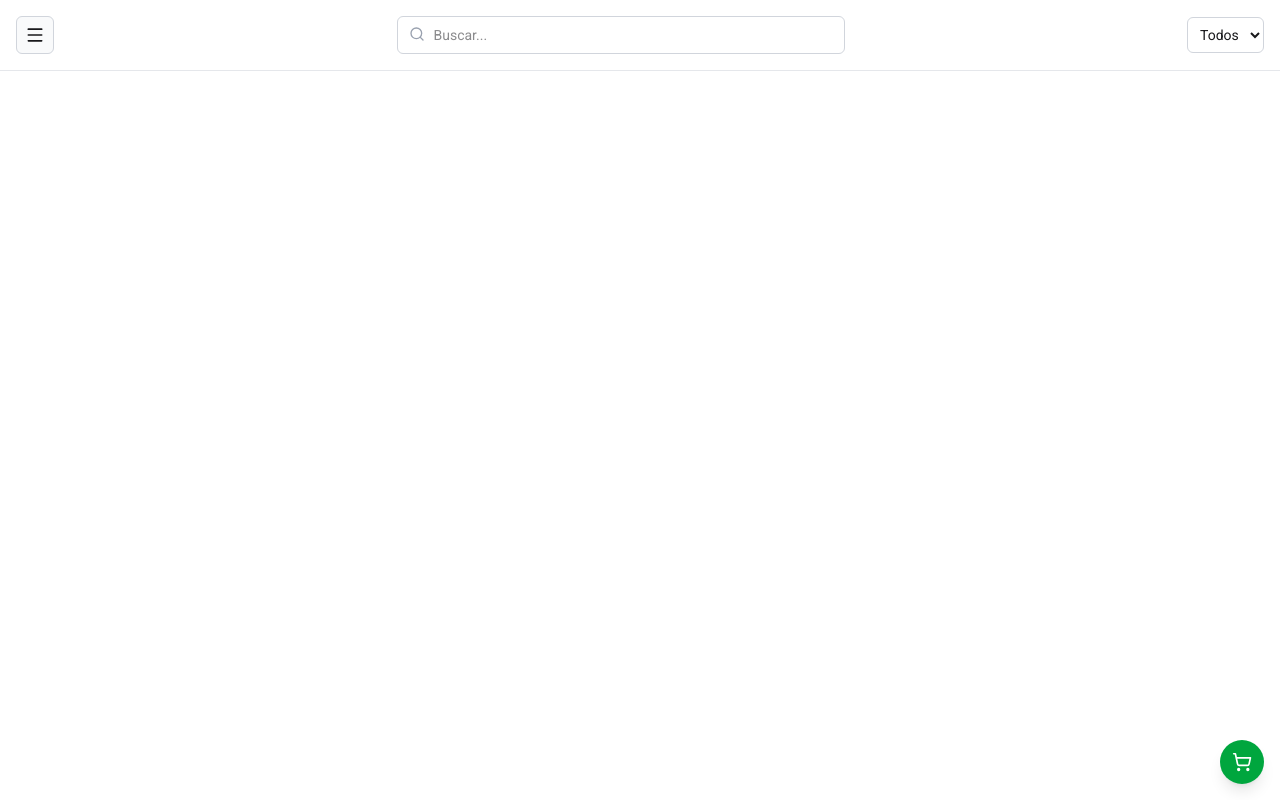
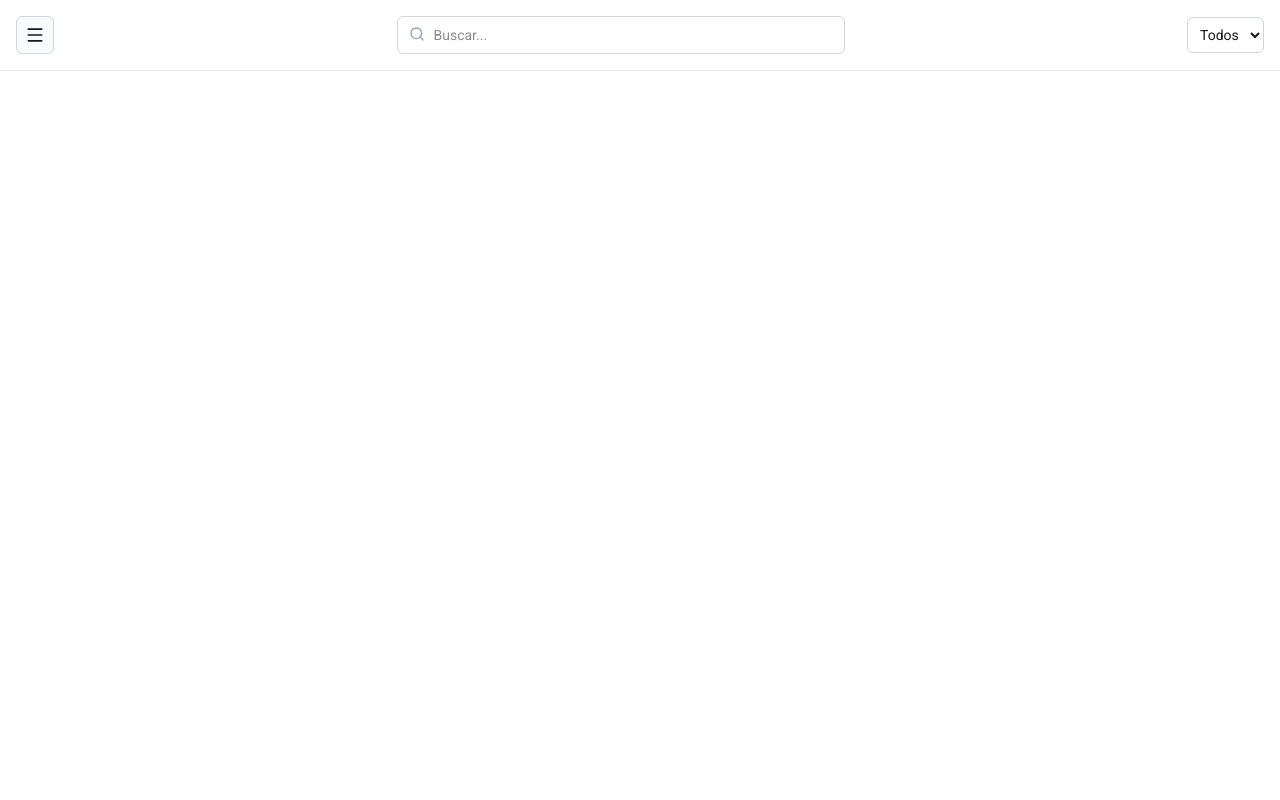
Before and after one commit to brayanty/inventory-manager, a React (Vite) app in the folder frontend/: page / in a window 1280 px wide. Built offline with nearby package versions, Linux system fonts and the light colour scheme.

Commit message:
delete(frontend): remove useOpenSidebar and button shoppingCart

```diff
--- a/frontend/src/components/layout/Layout.tsx
+++ b/frontend/src/components/layout/Layout.tsx
@@ -2,10 +2,8 @@ import { Outlet } from "react-router";
 import Header from "./header";
 import Sidebar from "./Sidebar";
 import { ShoppingCartIcon } from "lucide-react";
-import { useOpenSidebar } from "../hooks/openSidebar";
 
 export default function Layout() {
-  const [toggleSidebar] = useOpenSidebar("#shopping-cart");
   return (
     <div className="h-screen max-h-screen flex flex-row">
       {/* Navegation */}
@@ -28,14 +26,6 @@ export default function Layout() {
           </div>
         </main>
       </div>
-
-      {/* Mobile floating button */}
-      <button
-        onClick={() => toggleSidebar()}
-        className="fixed bottom-4 right-4 z-50 bg-green-600 p-3 rounded-full shadow-lg"
-      >
-        <ShoppingCartIcon className="text-white w-5 h-5" />
-      </button>
     </div>
   );
 }
```
